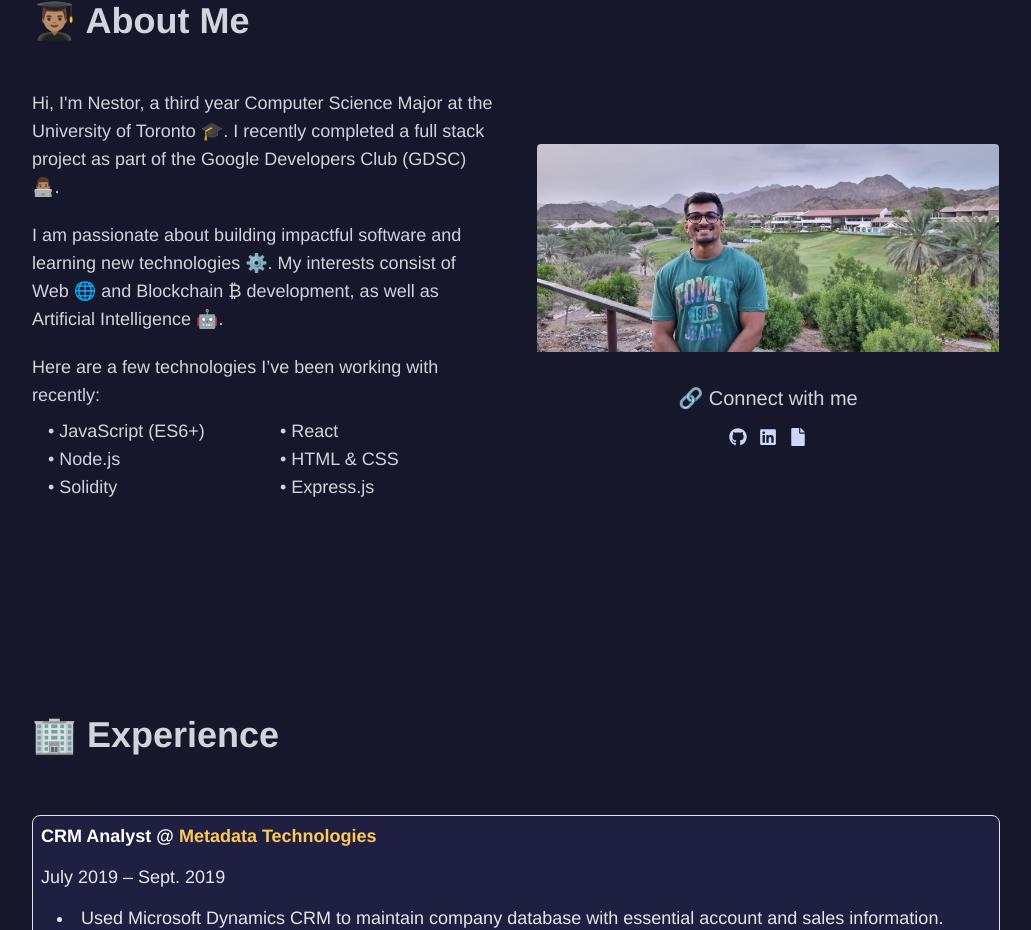
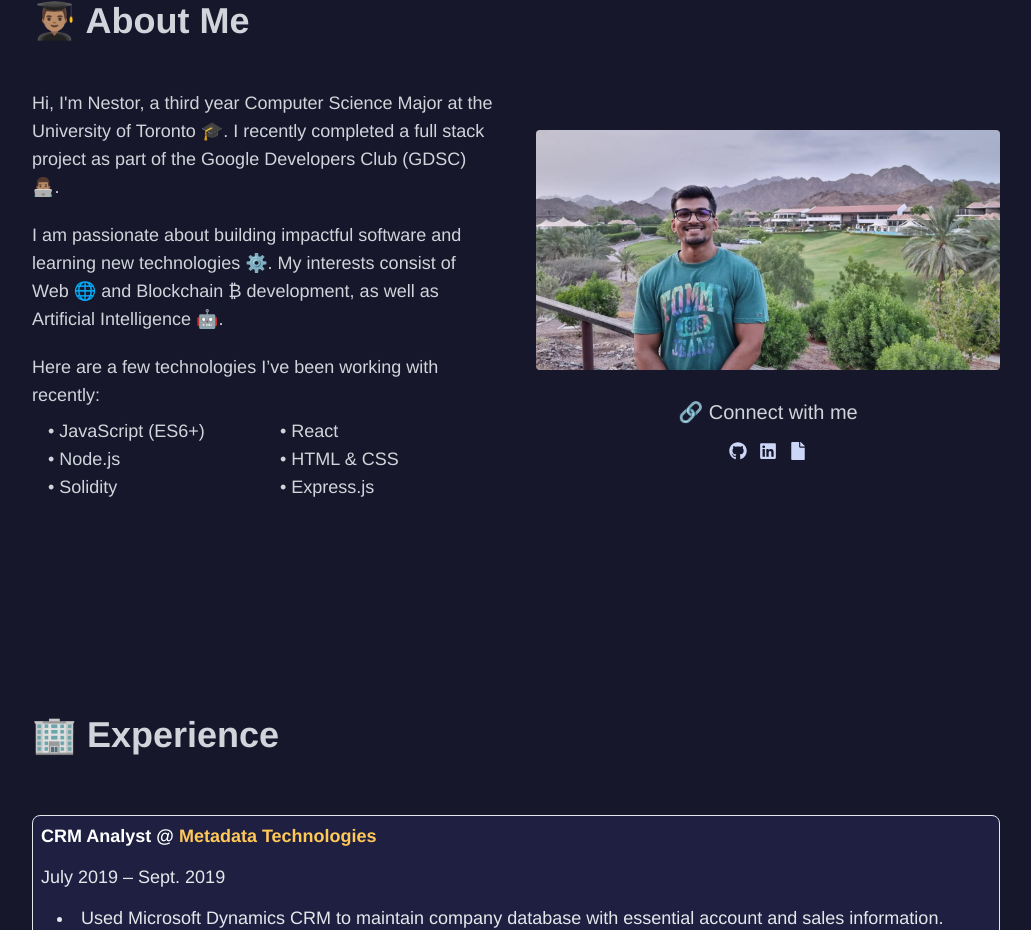
Before and after one commit to Nestor-19/personal-website, a React (Create React App) app: page / in a window 1280 px wide. Shown: the part 1013-1943 px from the top of the page, without its empty margins (124-1155 px from the left). Built offline with nearby package versions, Linux system fonts and the light colour scheme; what tw-elements would draw is missing.

Commit message:
Fixed social icons padding in About section

```diff
--- a/src/components/About/About.js
+++ b/src/components/About/About.js
@@ -35,8 +35,8 @@ const About = () => {
 
             </div>
             <div className='flex flex-col justify-center items-center'>
-              <img src={nestor} className='object-cover h-60 w-85 duration-500 sm:hover:scale-[110%] hover:scale-[105%] rounded pb-8'></img>
-              <p className='pb-4 font-medium text-xl'>🔗 Connect with me</p>
+              <img src={nestor} className='object-cover h-60 w-85 duration-500 sm:hover:scale-[110%] hover:scale-[105%] rounded'></img>
+              <p className='pb-4 font-medium text-xl pt-7'>🔗 Connect with me</p>
               <div className='flex gap-3 text-lg text-[#ccd6f6]'>
                 <a href='https://github.com/Nestor-19'><FaGithub /></a>
                 <a href='https://www.linkedin.com/in/nestor-d-souza-8943bb219/'><FaLinkedin /></a>
```
